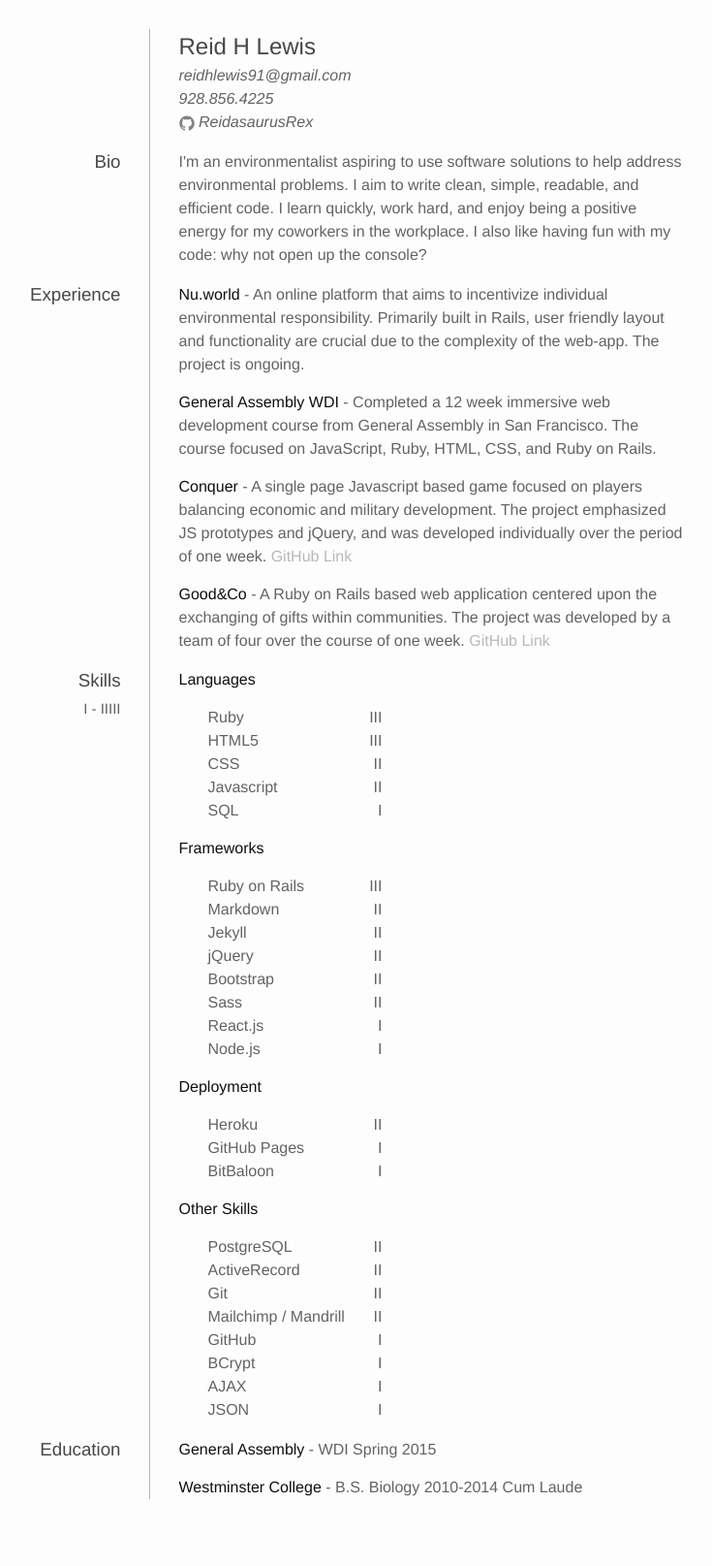
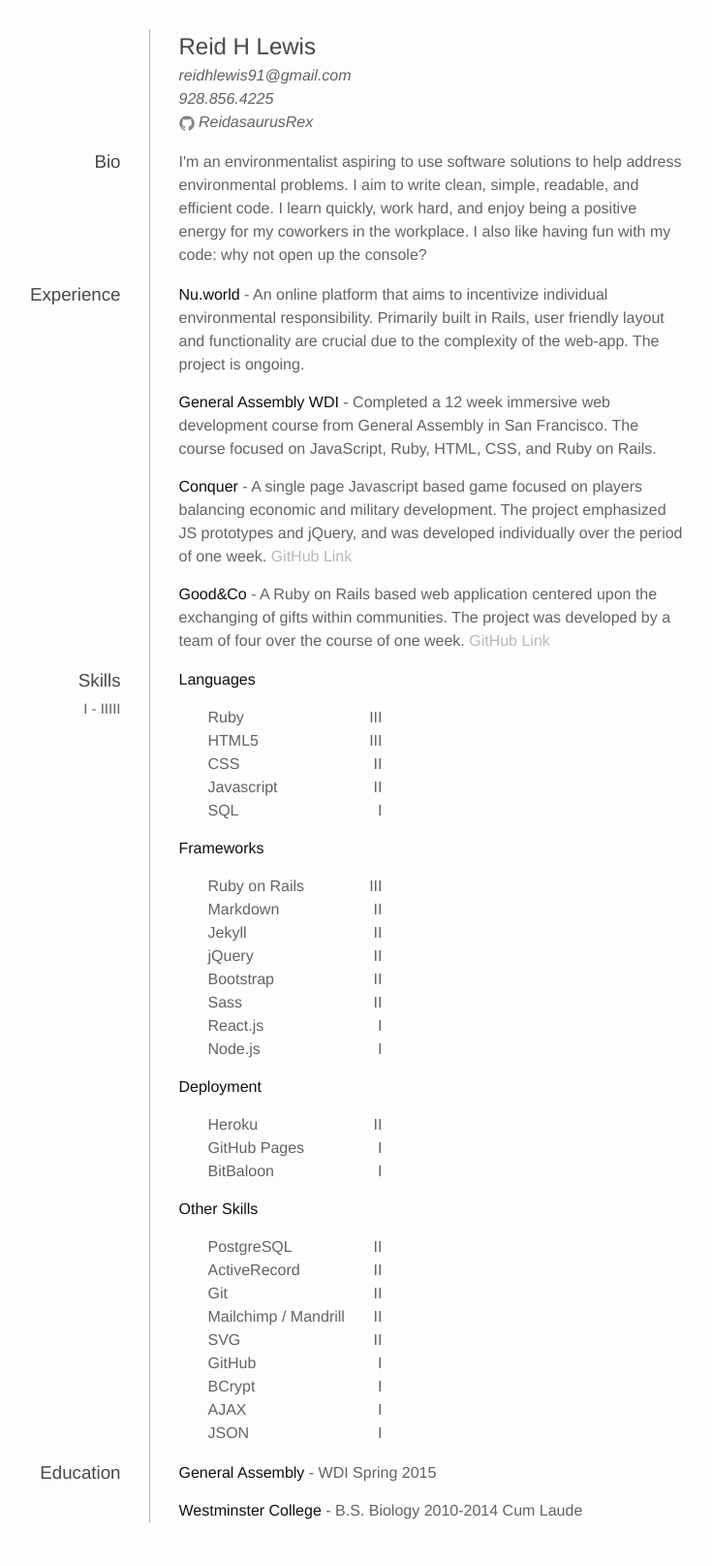
Before and after one commit to ReidasaurusRex/reidasaurusrex.github.io, a Jekyll site: the page built from resume/index.html, in a window 1280 px wide. Shown: the whole page at 97% size, without its empty margins (211-946 px from the left). Built offline with Jekyll 4.4.1, drawn with Linux system fonts in a browser that asks for light colours; before the commit the page ends 1591 px from its top, so only the background shows below that.

Commit message:
Added svg to resume

```diff
--- a/resume/index.html
+++ b/resume/index.html
@@ -62,6 +62,7 @@ layout: bare
           <li>ActiveRecord <span>II</span></li>
           <li>Git <span>II</span></li>
           <li>Mailchimp / Mandrill <span>II</span></li>
+          <li>SVG <span>II</span></li>
           <li>GitHub <span>I</span></li>
           <li>BCrypt <span>I</span></li>
           <li>AJAX <span>I</span></li>
```
